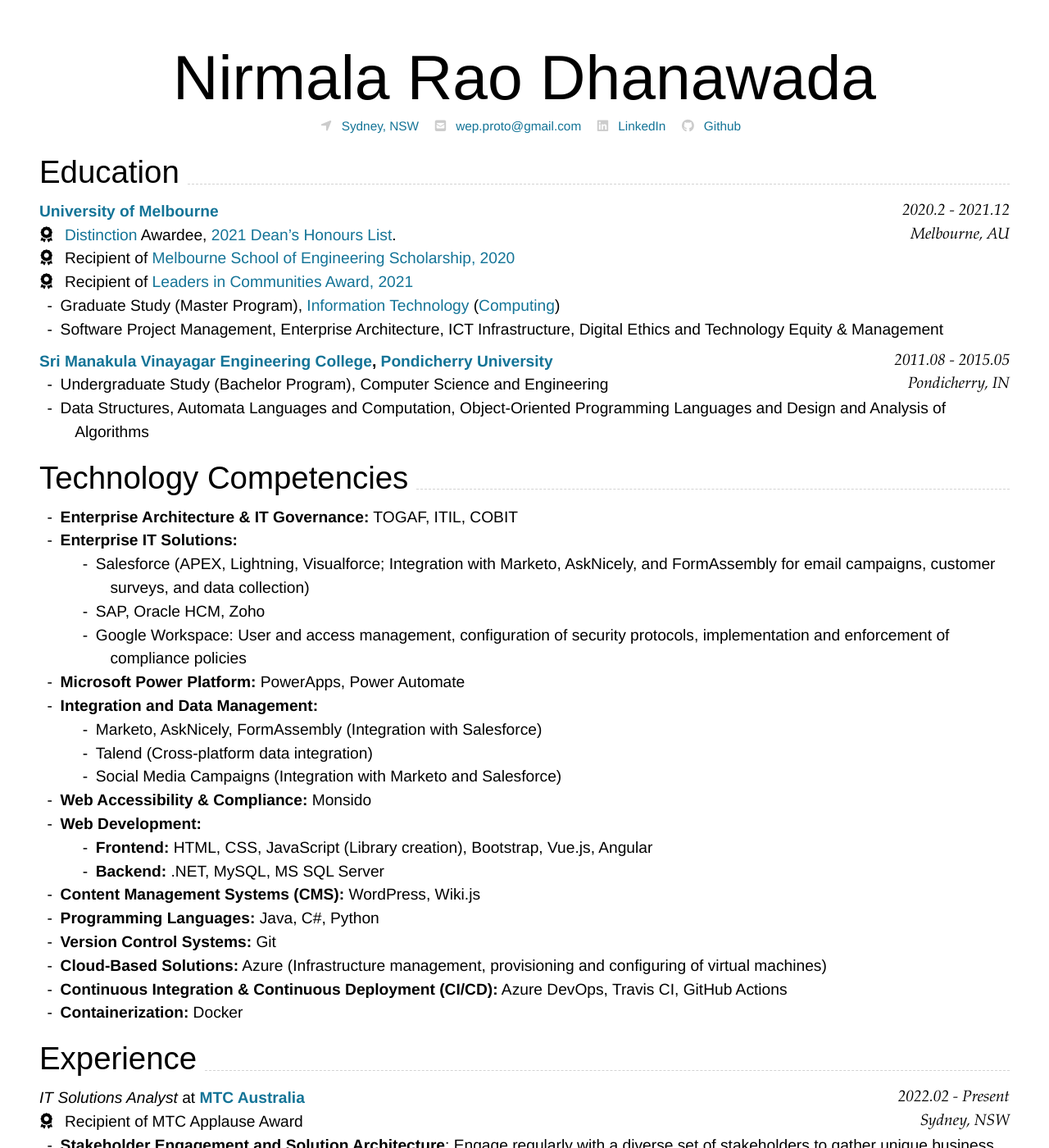
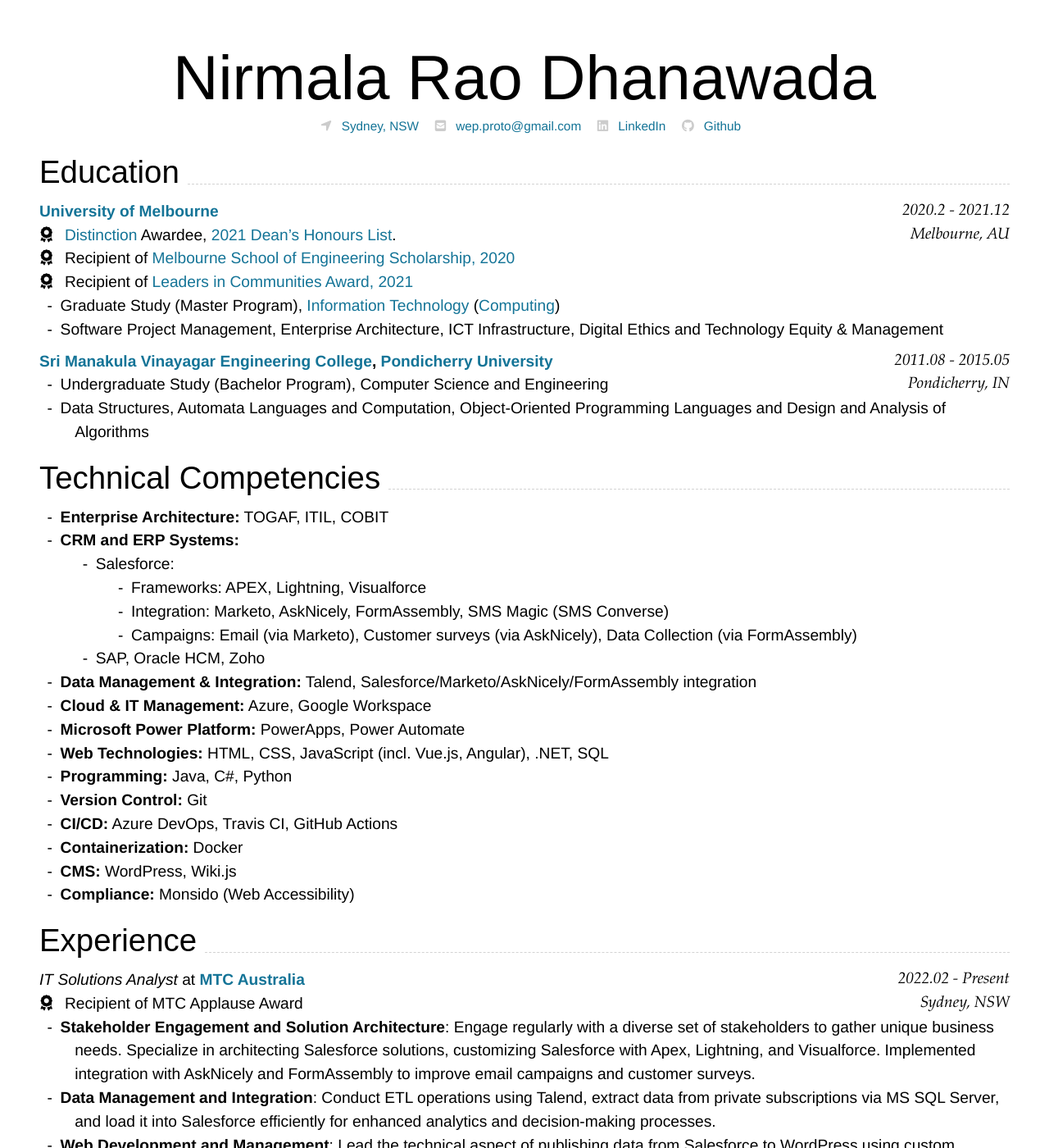
Before and after one commit to thedhanawada/me, a Jekyll site: the page built from index.md, in a window 1280 px wide and 1400 px high. Shown: the whole window at 82% size. Built offline with Jekyll 4.4.1, drawn with Linux system fonts in a browser that asks for light colours; nearby versions of some CDN libraries.

Commit message:
Update index.md

```diff
--- a/index.md
+++ b/index.md
@@ -64,28 +64,25 @@ Pondicherry, IN
 - Undergraduate Study (Bachelor Program), Computer Science and Engineering
 - Data Structures, Automata Languages and Computation, Object-Oriented Programming Languages and Design and Analysis of Algorithms
 
-## Technology Competencies
+## Technical Competencies
 
-- **Enterprise Architecture & IT Governance:** TOGAF, ITIL, COBIT
-- **Enterprise IT Solutions:**
-  - Salesforce (APEX, Lightning, Visualforce; Integration with Marketo, AskNicely, and FormAssembly for email campaigns, customer surveys, and data collection)
+- **Enterprise Architecture:** TOGAF, ITIL, COBIT
+- **CRM and ERP Systems:**
+  - Salesforce:
+    - Frameworks: APEX, Lightning, Visualforce
+    - Integration: Marketo, AskNicely, FormAssembly, SMS Magic (SMS Converse)
+    - Campaigns: Email (via Marketo), Customer surveys (via AskNicely), Data Collection (via FormAssembly)
   - SAP, Oracle HCM, Zoho
-  - Google Workspace: User and access management, configuration of security protocols, implementation and enforcement of compliance policies
+- **Data Management & Integration:** Talend, Salesforce/Marketo/AskNicely/FormAssembly integration
+- **Cloud & IT Management:** Azure, Google Workspace
 - **Microsoft Power Platform:** PowerApps, Power Automate
-- **Integration and Data Management:**
-  - Marketo, AskNicely, FormAssembly (Integration with Salesforce)
-  - Talend (Cross-platform data integration)
-  - Social Media Campaigns (Integration with Marketo and Salesforce)
-- **Web Accessibility & Compliance:** Monsido
-- **Web Development:**
-  - **Frontend:** HTML, CSS, JavaScript (Library creation), Bootstrap, Vue.js, Angular
-  - **Backend:** .NET, MySQL, MS SQL Server
-- **Content Management Systems (CMS):** WordPress, Wiki.js
-- **Programming Languages:** Java, C#, Python
-- **Version Control Systems:** Git
-- **Cloud-Based Solutions:** Azure (Infrastructure management, provisioning and configuring of virtual machines)
-- **Continuous Integration & Continuous Deployment (CI/CD):** Azure DevOps, Travis CI, GitHub Actions
+- **Web Technologies:** HTML, CSS, JavaScript (incl. Vue.js, Angular), .NET, SQL
+- **Programming:** Java, C#, Python
+- **Version Control:** Git
+- **CI/CD:** Azure DevOps, Travis CI, GitHub Actions
 - **Containerization:** Docker
+- **CMS:** WordPress, Wiki.js
+- **Compliance:** Monsido (Web Accessibility)
 
 ## Experience
 ### <sub>_IT Solutions Analyst_ at </sub>**[MTC Australia](https://mtcaustralia.com.au/){:target="_blank"}** `2022.02 - Present`
```
